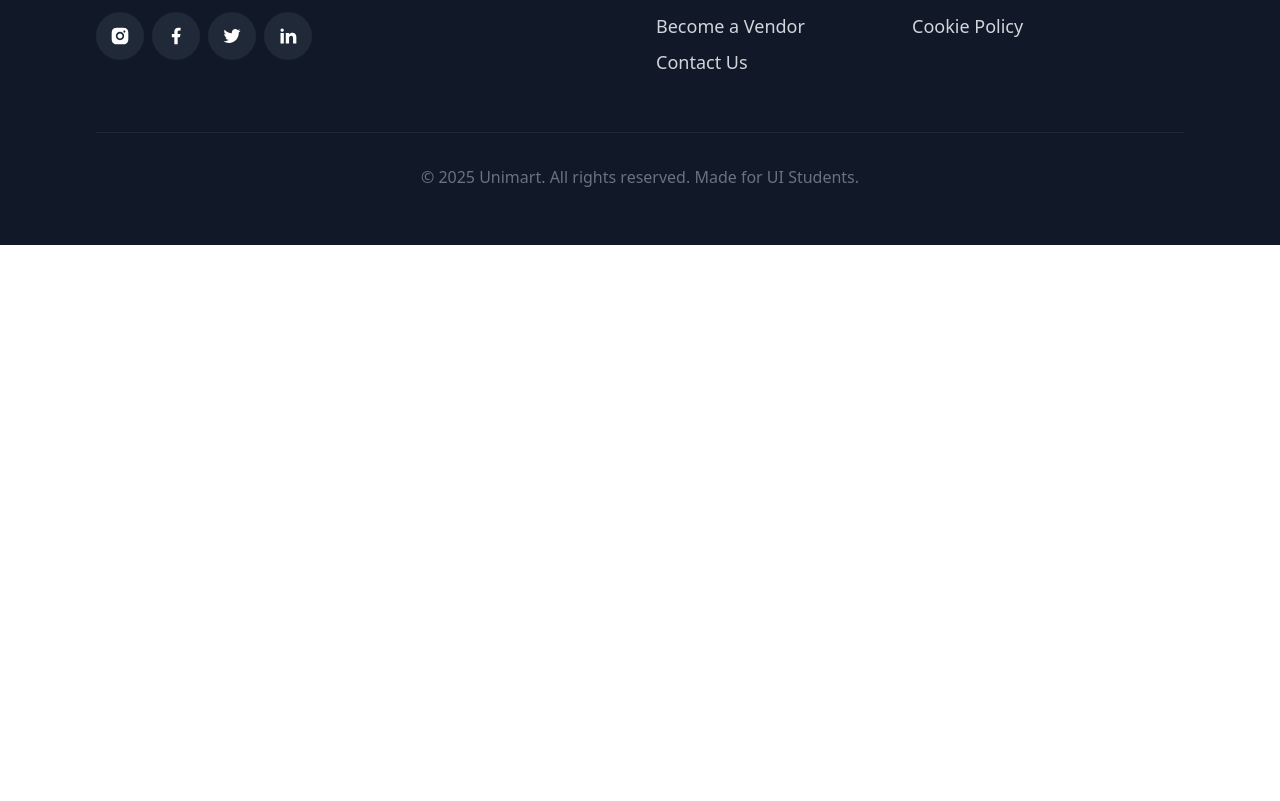
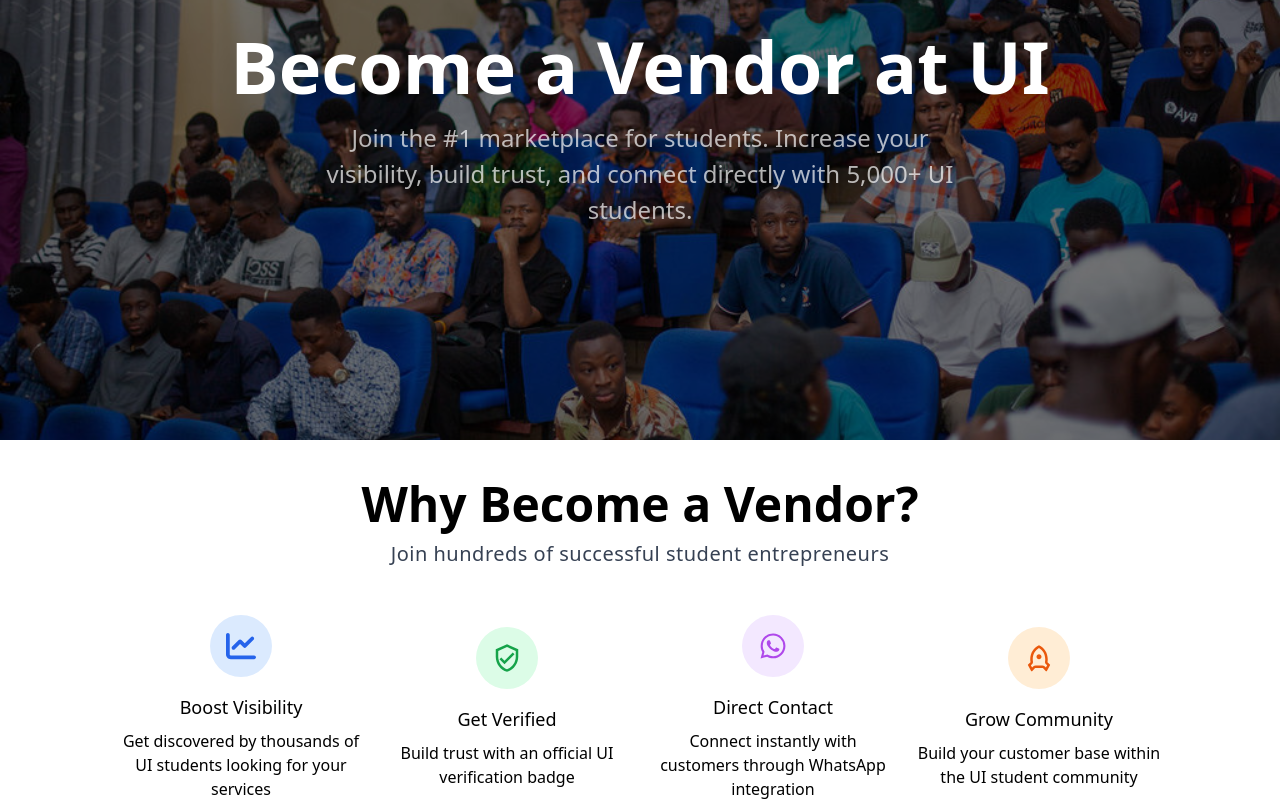
Before and after one commit to kennedyifeadi/UniMart, a React (Vite) app in the folder Frontend/: page /becomeavendor in a window 1280 px wide. Shown: the part 200-1001 px from the top of the page. Before the commit the page ends 800 px from the top, so only its background shows below. Built offline with nearby package versions, Linux system fonts and the light colour scheme; the HTML template or start-up script is replaced by a standard one.

Commit message:
Add Become a Vendor components: LandingPage, Why, CreateProfile, and verify

```diff
--- /dev/null
+++ b/Frontend/src/components/becomeAVendor/LandingPage.tsx
@@ -0,0 +1,12 @@
+import { DynamicBackground } from "../home/DynamicBackground"
+import becomeAVendorBG from "../../assets/images/BecomeAVendroBG.jpg"
+
+export const LandingPage = () => {
+  return (
+    <div className="w-full h-[80dvh] flex justify-center items-center relative flex-col text-white mb-10">
+      <DynamicBackground image={becomeAVendorBG} />
+      <h1 className="text-[48px] md:text-[72px] text-center font-bold ">Become a Vendor at UI</h1>
+      <p className="text-center text-[16px] md:text-[24px] p-4 md:p-0 md:w-1/2 text-[#ffffffb1]">Join the #1 marketplace for students. Increase your visibility, build trust, and connect directly with 5,000+ UI students.</p>
+    </div>
+  )
+}
--- /dev/null
+++ b/Frontend/src/components/becomeAVendor/Why.tsx
@@ -0,0 +1,21 @@
+import type { ReactNode } from "react";
+
+export interface whyBecomeAVendor {
+    color: string;
+    title: string;
+    description: string;
+    mainColor: string;
+    icon: ReactNode;
+}
+
+export const Why = ({title, description, color, mainColor, icon}: whyBecomeAVendor) => {
+  return (
+    <div className="flex flex-col w-[250px] h-[200px] justify-center items-center">
+        <div className={`rounded-full p-4 w-max h-max`} style={{backgroundColor:`${color}`, color: `${mainColor}` }}>{icon}</div>
+        <div className="flex flex-col mt-4 gap-2">
+            <h1 className="text-center font-medium text-lg">{title}</h1>
+            <p className="text-center">{description}</p>
+        </div>
+    </div>
+  )
+}
--- a/Frontend/src/pages/BecomeAVendor.tsx
+++ b/Frontend/src/pages/BecomeAVendor.tsx
@@ -1,7 +1,66 @@
+import { LandingPage } from "../components/becomeAVendor/LandingPage"
+import { Why } from "../components/becomeAVendor/Why"
+import { Heading1 } from "../components/headings/Heading1"
+import { Heading3 } from "../components/headings/Heading3"
+import { MdOutlineVerifiedUser } from "react-icons/md";
+import { FaChartLine } from "react-icons/fa6";
+import { MdWhatsapp } from "react-icons/md";
+import { RiRocketLine } from "react-icons/ri";
+
+
+
+
 
 export const BecomeAVendor = () => {
+  const why = [
+    {
+      title: "Boost Visibility",
+      description: "Get discovered by thousands of UI students looking for your services",
+      color: "#dbeafe",
+      mainColor: "#2563eb",
+      icon: <FaChartLine size={30} />
+    },
+    {
+      title: "Get Verified",
+      description: "Build trust with an official UI verification badge",
+      color: "#dcfce7",
+      mainColor: "#16a34a",
+      icon: <MdOutlineVerifiedUser size={30} />
+    },
+    {
+      title: "Direct Contact",
+      description: "Connect instantly with customers through WhatsApp integration",
+      color: "#f3e8ff",
+      mainColor: "#af48eb",
+      icon: <MdWhatsapp size={30} />
+    },
+    {
+      title: "Grow Community",
+      description: "Build your customer base within the UI student community",
+      color: "#ffedd5",
+      mainColor: "#ea580c",
+      icon: <RiRocketLine size={30} />
+    }
+  ]
   return (
-    <div>BecomeAVendor</div>
+    <div className="flex flex-col w-full h-max relative">
+      {/* Become a Vendor Landing Page Section */}
+      <LandingPage />
+      {/* Why Become a Vendor Section */}
+      <div className="flex flex-col mb-10 gap-10">
+        <div className="flex flex-col px-2">
+          <Heading1>Why Become a Vendor?</Heading1>
+          <Heading3>Join hundreds of successful student entrepreneurs</Heading3>
+          <div className="flex flex-wrap w-full justify-center gap-4 mt-10">
+            {
+              why.map( (item, index) =>(
+                <Why {...item} key={index} />
+              ))
+            }
+          </div>
+        </div>
+      </div>
+    </div>
   )
 }
 
```
Also changed, not shown: Frontend/src/assets/images/BecomeAVendroBG.jpg (added), Frontend/src/components/becomeAVendor/CreateProfile.tsx (added), Frontend/src/components/becomeAVendor/verify.tsx (added).
